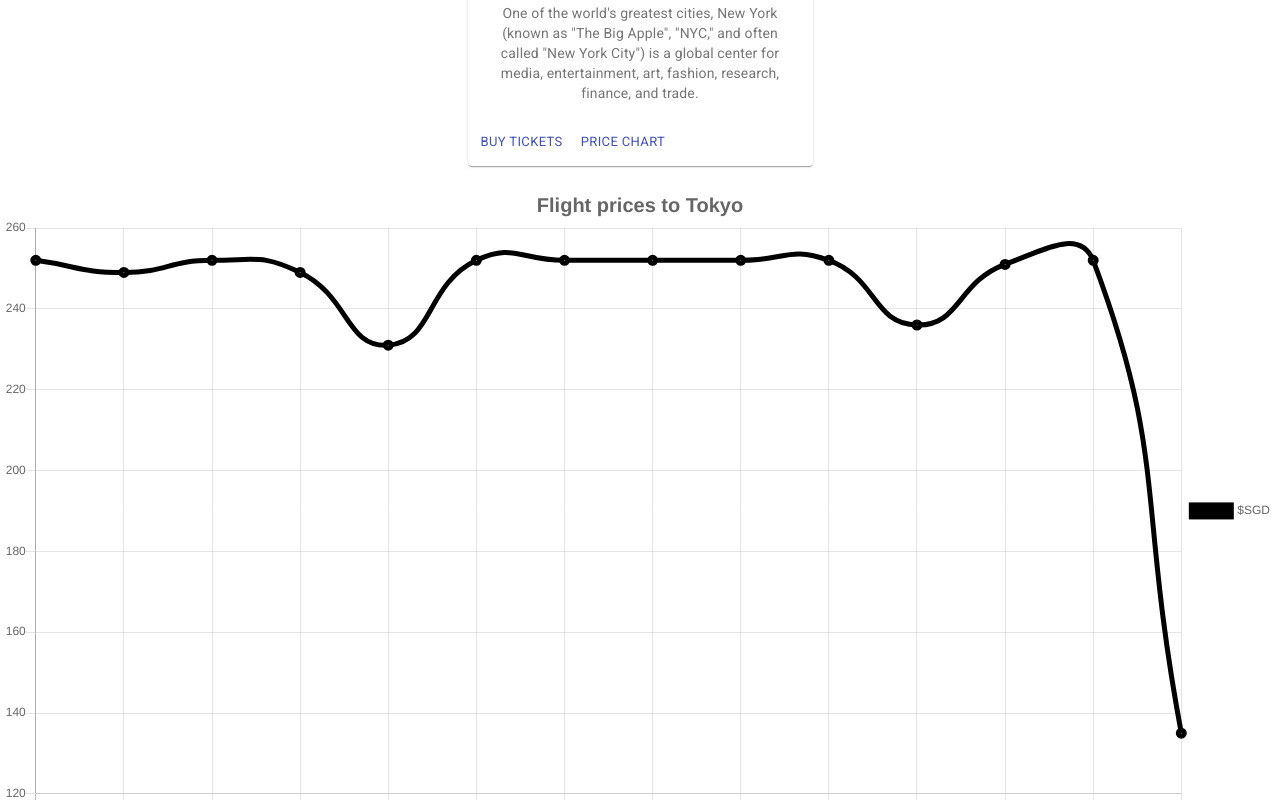
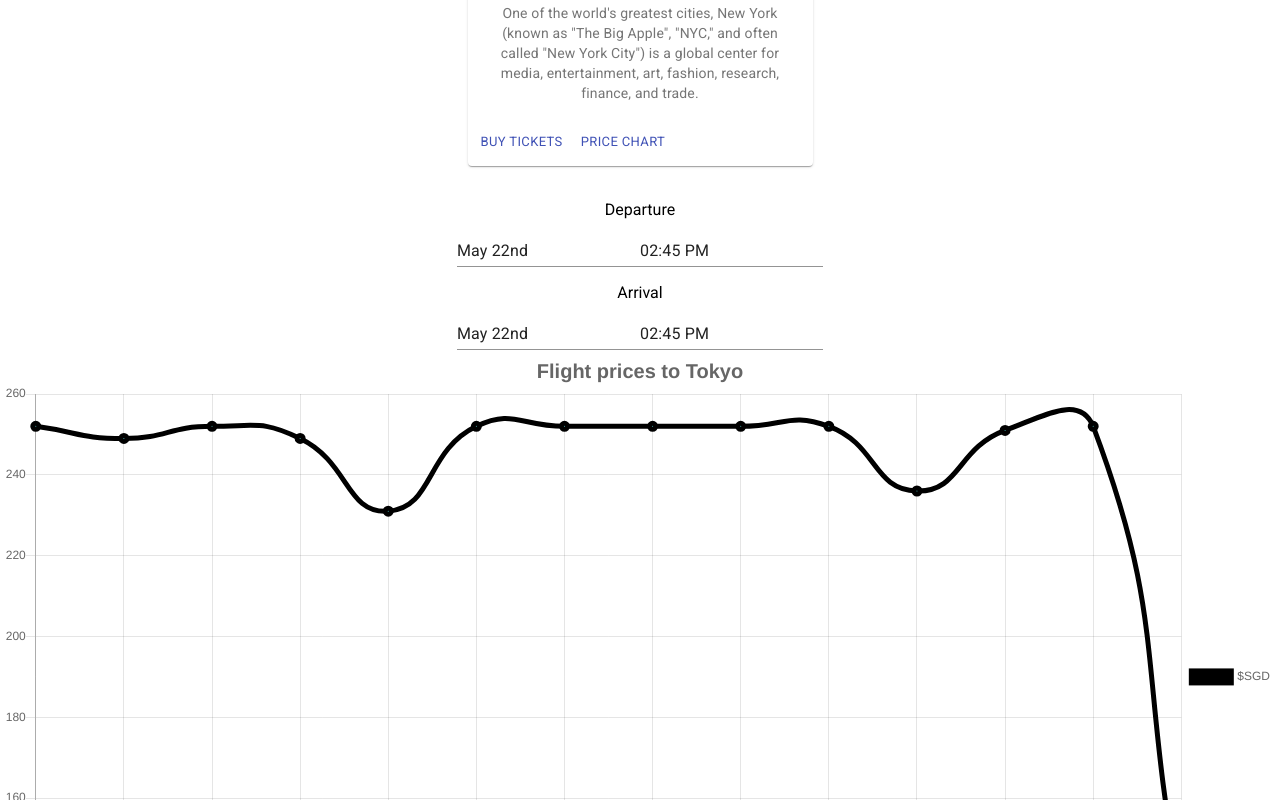
Before and after one commit to tanzhuoyao-nus/SkyX, a React (Create React App) app in the folder my-app/: page / in a window 1280 px wide. Shown: the part 1470-2270 px from the top of the page. Built offline with nearby package versions, Linux system fonts and the light colour scheme; no server answers; the database is empty.

Commit message:
24-5-2020 2256

```diff
--- a/my-app/package.json
+++ b/my-app/package.json
@@ -5,6 +5,7 @@
   "dependencies": {
     "@date-io/date-fns": "^1.3.13",
     "@material-ui/core": "^4.10.0",
+    "@material-ui/pickers": "^3.2.10",
     "@testing-library/jest-dom": "^4.2.4",
     "@testing-library/react": "^9.5.0",
     "@testing-library/user-event": "^7.2.1",
--- a/my-app/src/App.js
+++ b/my-app/src/App.js
@@ -2,17 +2,33 @@ import React from 'react';
 import styles from './index.css';
 
 //component imports
-import Chart from './components/Chart';
-import Logo from './components/Logo';
-import Navbar from './components/Navbar';
-import Cards from './components/Cards';
-
+import Chart from './components/chart';
+import Logo from './components/logo';
+import Navbar from './components/navbar';
+import Cards from './components/cards';
+import Date from './components/date';
 function App() {
   return (
     <div>
+      {/* Navbar */}
       <Navbar/>
+      {/* Logo */}
       <Logo />
+      {/* Cards */}
       <Cards />
+
+      {/* Departure and Arrival */}
+      <div>
+      <p>Departure </p>
+      <Date />
+      </div>
+      <div>
+      <p>Arrival </p>
+      <Date />
+      </div>
+
+      {/* Chart */}
+
       <Chart />
 
 
--- a/my-app/src/components/Navbar.jsx
+++ b/my-app/src/components/Navbar.jsx
@@ -15,7 +15,6 @@ function Navbar (){
         <div className="menu__right">
             <ul className="menu__list">
                 <li className="menu__list-item"><a className="menu__link menu__link--active" href="#">Home</a></li>
-                <li className="menu__list-item"><a className="menu__link" href="#">About</a></li>
                 <li className="menu__list-item"><a className="menu__link" href="#">Price Chart</a></li>
                 <li className="menu__list-item"><a className="menu__link" href="#">Price Maps</a></li>
                 <li className="menu__list-item"><a className="menu__link" href="#">Price Comparison</a></li>
--- a/my-app/src/components/components.css
+++ b/my-app/src/components/components.css
@@ -6,8 +6,8 @@
 }
 
 html, body {
-    margin: 0;
-    padding: 0;
+    margin: 0px;
+    padding: 0px;
 }
 
 body {
@@ -144,11 +144,12 @@ body {
     margin: 30px;
     display: inline-block;
     border-spacing: 10px;
+
 }
 
-.MuiCard-root {
-    align:center;
-    border: 30px;
-    color:red;
-
+.dates {
+    padding: 300px;
+    margin: 300px;
+    display:inline-flex;
+    border-spacing: 10px;
 }
--- /dev/null
+++ b/my-app/src/components/date.jsx
@@ -0,0 +1,19 @@
+import React, { useState } from 'react';
+import DateFnsUtils from '@date-io/date-fns'; // choose your lib
+import {
+  DatePicker,
+  TimePicker,
+  DateTimePicker,
+  MuiPickersUtilsProvider,
+} from '@material-ui/pickers';
+
+export default function App() {
+  const [selectedDate, handleDateChange] = useState(new Date());
+
+  return (
+    <MuiPickersUtilsProvider className = "dates" utils={DateFnsUtils}>
+      <DatePicker value={selectedDate} onChange={handleDateChange} />
+      <TimePicker value={selectedDate} onChange={handleDateChange} />
+    </MuiPickersUtilsProvider>
+  );
+}
--- a/my-app/src/index.css
+++ b/my-app/src/index.css
@@ -14,8 +14,3 @@ code {
   font-family: source-code-pro, Menlo, Monaco, Consolas, 'Courier New',
     monospace;
 }
-
-div{
-  flex-wrap: wrap;
-  align-content: center;
-}
```
Also changed, not shown: my-app/src/components/Carousel.jsx (deleted), 1 other file (tests, documents, lock files or other folders).
